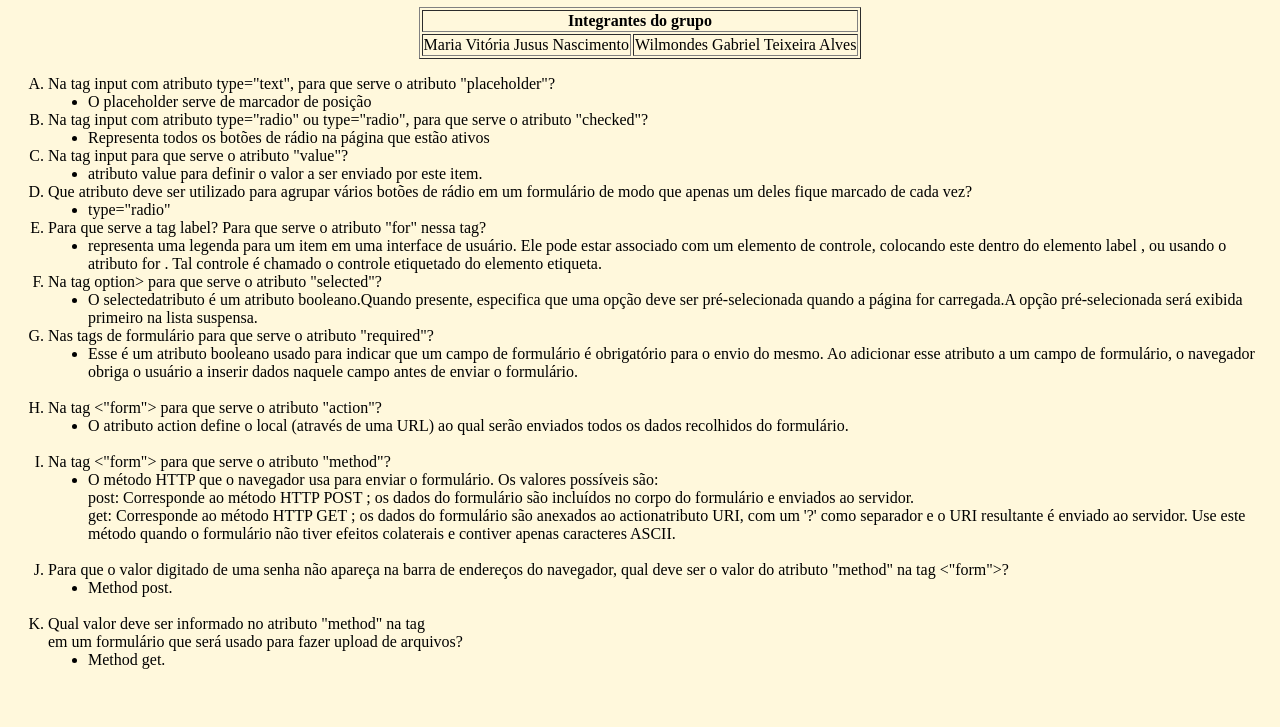
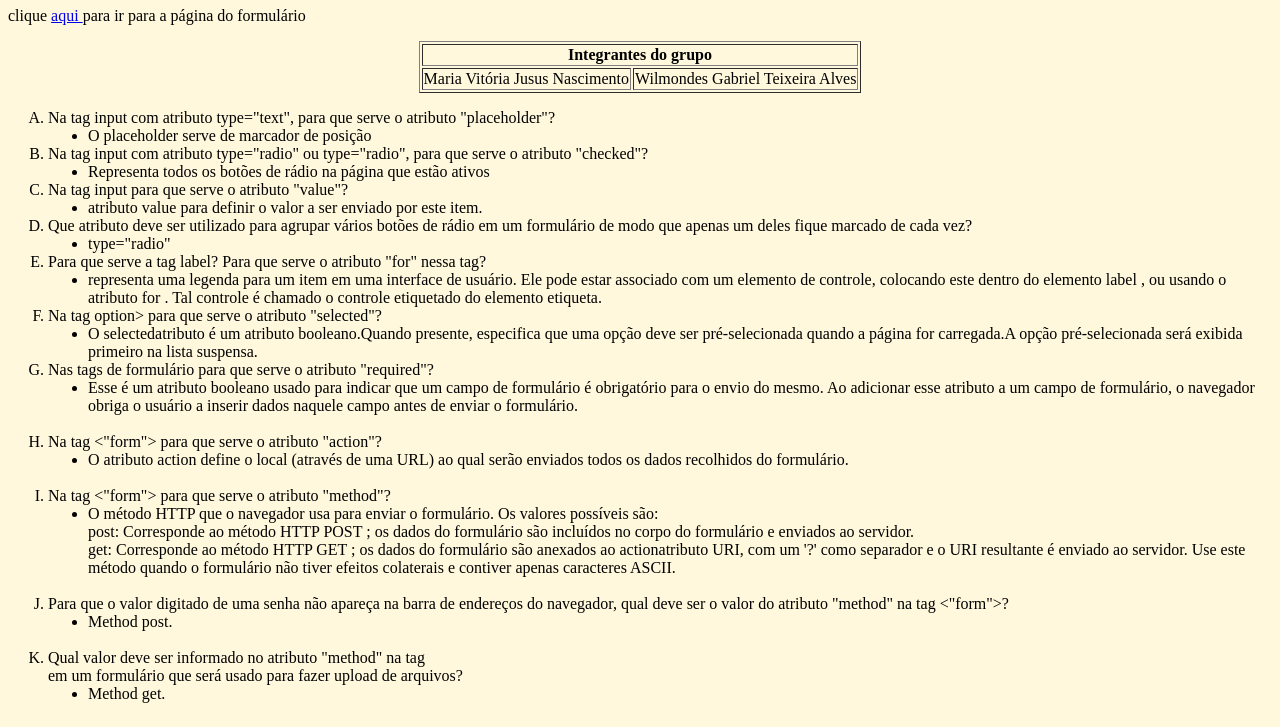
Before and after one commit to wilmondes5/Formul-rio-html, a plain HTML site: page idex.html in a window 1280 px wide. Shown: the part 73-800 px from the top of the page. Drawn offline with Linux system fonts and the light colour scheme.

Commit message:
Update idex.html

```diff
--- a/idex.html
+++ b/idex.html
@@ -16,6 +16,7 @@
 </head>
 <body>
     <h1>FORMULÁRIO</h1>
+    <p>clique <a href="file:///C:/Users/wilmo/OneDrive/%C3%81rea%20de%20Trabalho/Formul-rio-html/vitoria.html">  aqui </a> para ir para a página do formulário</p>
     <center> <table border="1"><center>
         <tr>
             <th colspan="2">Integrantes do grupo</th>
```
